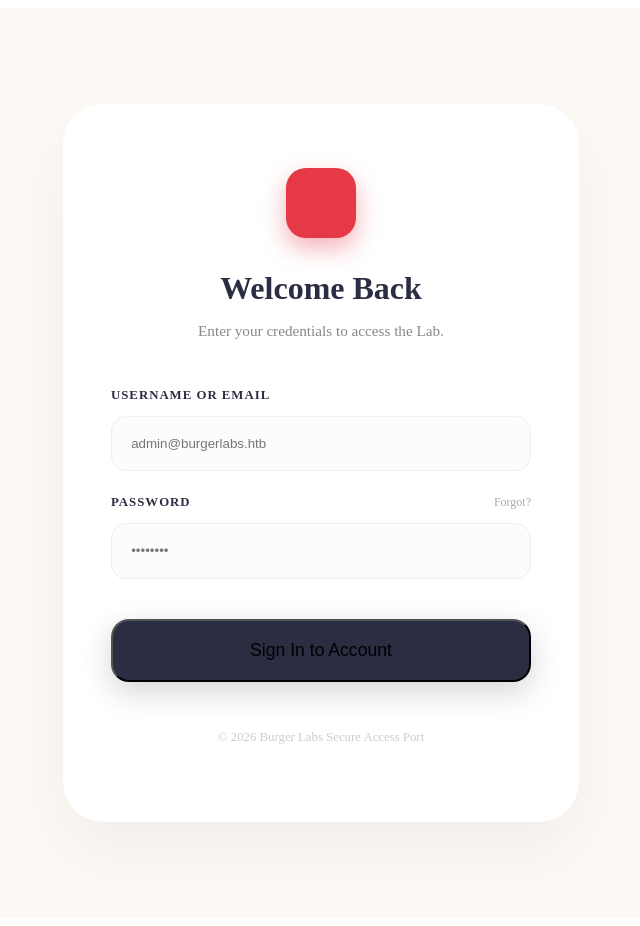
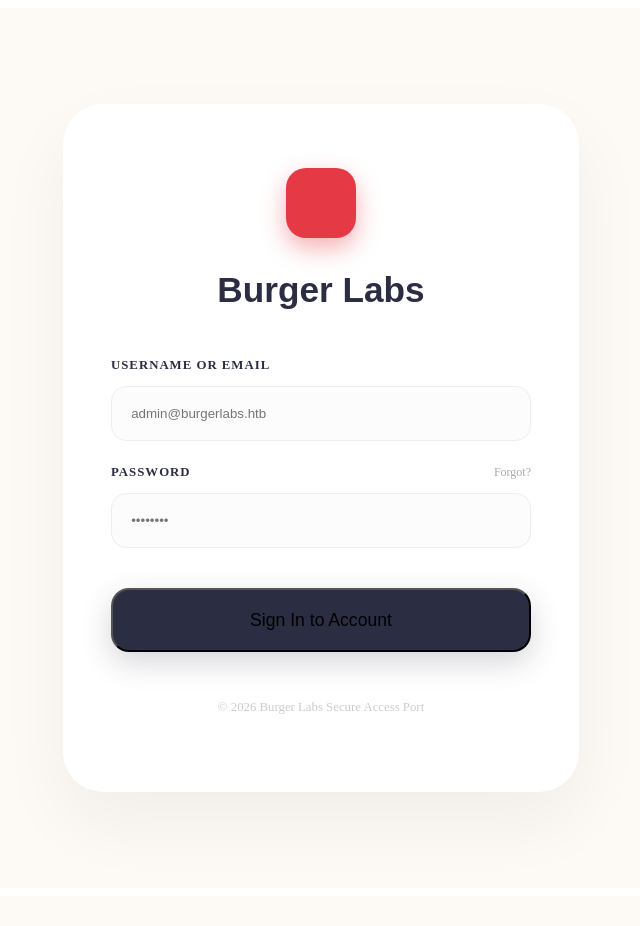
Before and after one commit to Amegh3/Burger-Lab-Vulnerable-Web-Application-BLVWA-, a PHP site: page /login in a window 1280 px wide. Shown: the whole page, without its empty margins (319-959 px from the left). After the commit the page ends 714 px from the top, so only its background shows below. Run offline with PHP 8.4, Linux system fonts and the light colour scheme.

Commit message:
Change login header to 'Burger Labs' with new styles
Updated the login header and welcome message styling.

```diff
--- a/app/views/auth/login.php
+++ b/app/views/auth/login.php
@@ -11,8 +11,7 @@
             </div>
         </div>
 
-        <h2 style="font-size: 2rem; color: #2B2D42; margin-bottom: 0.5rem; font-weight: 800;">Welcome Back</h2>
-        <p style="color: #888; font-size: 0.95rem; margin-bottom: 3rem;">Enter your credentials to access the Lab.</p>
+        <h2 style="font-size: 2.2rem; color: #2B2D42; margin-bottom: 3rem; font-weight: 800; font-family: 'Outfit', sans-serif;">Burger Labs</h2>
 
         <?php if (isset($error)): ?>
             <div
```
